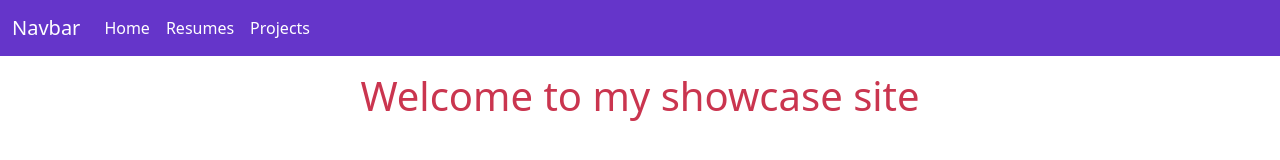
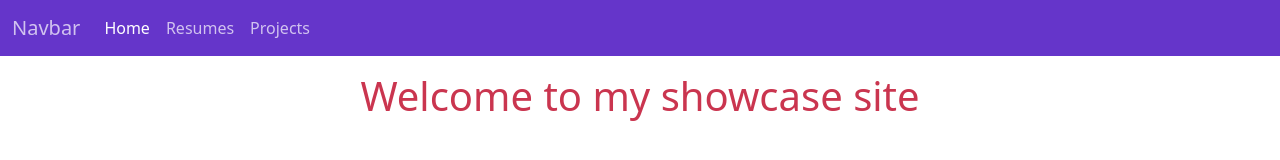
Before and after one commit to salsama59/showcase-site, an Angular app: page / in a window 1280 px wide. Shown: the top 160 px of the page. Built offline with nearby package versions, Linux system fonts and the light colour scheme.

Commit message:
Header active tab fix
Fix the active tab issues when the tab is clicked.

```diff
--- a/src/app/header/header.component.css
+++ b/src/app/header/header.component.css
@@ -3,7 +3,11 @@ nav {
 }
 
 nav a {
-	color: #ffffff;
+	color: rgba(255, 255, 255, 0.7);
+}
+
+.nav-link.active {
+	color: #fff;
 }
 
 nav a:hover {
--- a/src/app/header/header.component.html
+++ b/src/app/header/header.component.html
@@ -22,8 +22,7 @@
           </li>
           <li class="nav-item">
             <a id="resumePageLink" class="nav-link" routerLink="{{ routeConstants.RESUMES_ROUTE_PATH }}"
-            routerLinkActive="active"
-            [routerLinkActiveOptions]="{ exact: true }">Resumes</a>
+            routerLinkActive="active">Resumes</a>
           </li>
           <li class="nav-item">
             <a id="projectsPageLink" class="nav-link" routerLink="{{ routeConstants.PROJECTS_ROUTE_PATH }}"
```
